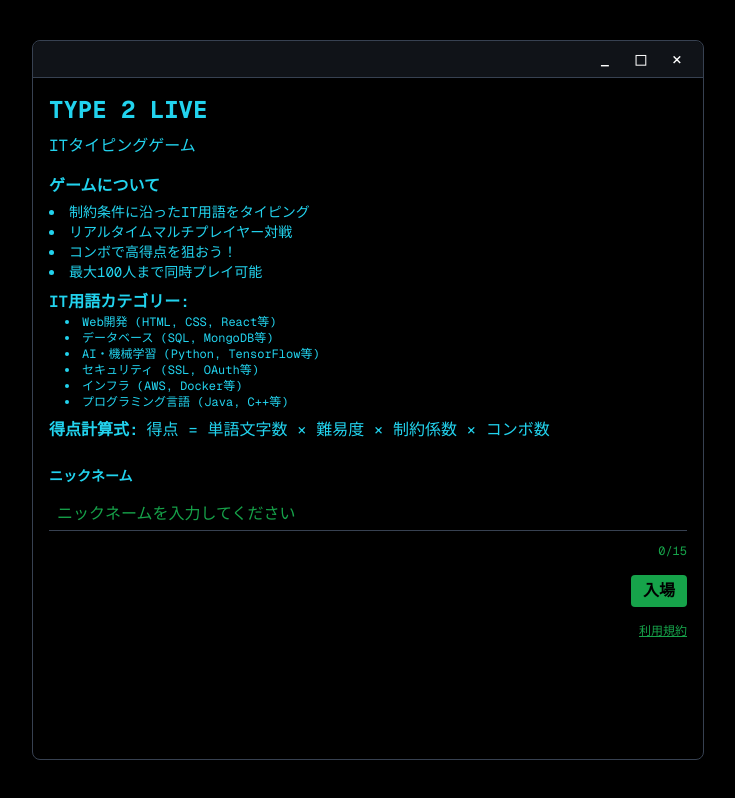
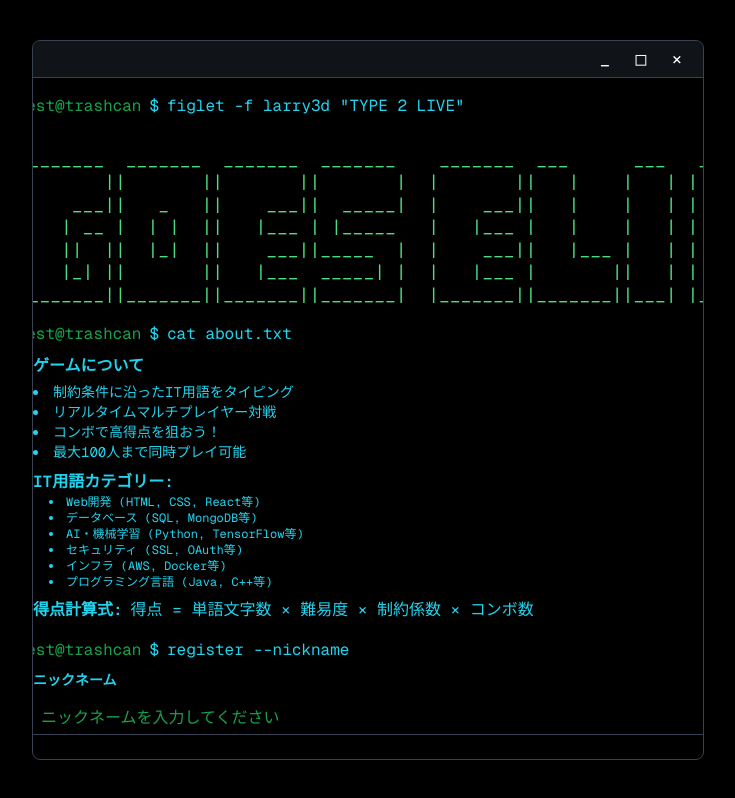
Before and after one commit to ulxsth/2506-hackz-brachio, a Next.js app in the folder frontend/: page / in a window 1280 px wide. Shown: the whole page, without its empty margins (272-1007 px from the left). Built offline with nearby package versions, Linux system fonts and the light colour scheme.

Commit message:
chore: 横スクロールバー消した

```diff
--- a/frontend/app/globals.css
+++ b/frontend/app/globals.css
@@ -44,3 +44,16 @@ a {
     color-scheme: dark;
   }
 }
+
+/* 横スクロールバーを非表示にするユーティリティ */
+.hide-horizonal-scrollbar {
+  scrollbar-width: none;
+  /* Firefox */
+  -ms-overflow-style: none;
+  /* IE, Edge */
+}
+
+.hide-horizonal-scrollbar::-webkit-scrollbar {
+  display: none;
+  /* Chrome, Safari, Opera */
+}
--- a/frontend/app/layout.tsx
+++ b/frontend/app/layout.tsx
@@ -28,7 +28,7 @@ export default function RootLayout({
       <body className={`${geistSans.variable} ${geistMono.variable} w-screen h-screen flex items-center justify-center bg-terminalBg`}>
         <JotaiProvider>
           <div className="w-screen h-screen flex items-center justify-center bg-terminalBg">
-            <div className="bg-terminalBg text-terminalText font-mono rounded-lg shadow-lg border border-terminalBorder w-full max-w-2xl h-[90vh] flex flex-col p-0">
+            <div className= "bg-terminalBg text-terminalText font-mono rounded-lg shadow-lg border border-terminalBorder w-full max-w-2xl h-[90vh] flex flex-col p-0">
               {/* ウィンドウヘッダー */}
               <div className="flex items-center justify-between bg-terminalBorder bg-opacity-30 px-3 py-1 rounded-t-lg border-b border-terminalBorder select-none">
                 <span className="text-xs font-bold tracking-widest"></span>
@@ -39,7 +39,7 @@ export default function RootLayout({
                 </div>
               </div>
               {/* 一枚板のターミナル内容 */}
-              <div className="flex-1 overflow-y-auto p-4">
+              <div className="flex-1 overflow-y-auto p-4 hide-horizonal-scrollbar">
                 {children}
               </div>
             </div>
--- a/frontend/app/page.tsx
+++ b/frontend/app/page.tsx
@@ -44,10 +44,35 @@ export default function Home() {
   };
 
   return (
-    <>
-      <h1 className="text-2xl font-bold mb-2">TYPE 2 LIVE</h1>
-      <p className="mb-4">ITタイピングゲーム</p>
+    <div className="overflow-x-auto min-w-max w-full h-full">
+      {/* ターミナル風コマンド履歴 */}
       <div className="mb-4">
+        <div className="flex items-center gap-2">
+          <span className="text-terminalAccent">guest@trashcan</span>
+          <span className="text-terminalText">$</span>
+          <span className="text-terminalText">figlet -f larry3d "TYPE 2 LIVE"</span>
+        </div>
+        <div>
+          <pre className="text-green-400 font-mono text-lg leading-tight mt-2 whitespace-pre">
+{`
+  _______  _______  _______  _______    _______  ___      ___   __   __  _______
+ |       ||       ||       ||       |  |       ||   |    |   | |  | |  ||       |
+ |    ___||   _   ||    ___||  _____|  |    ___||   |    |   | |  |_|  ||    ___|
+ |   | __ |  | |  ||   |___ | |_____   |   |___ |   |    |   | |       ||   |___
+ |   ||  ||  |_|  ||    ___||_____  |  |    ___||   |___ |   | |       ||    ___|
+ |   |_| ||       ||   |___  _____| |  |   |___ |       ||   | |   _   ||   |___
+ |_______||_______||_______||_______|  |_______||_______||___| |__| |__||_______|
+`}
+          </pre>
+        </div>
+      </div>
+      {/* 以下、説明やフォームもコマンド風で */}
+      <div className="mb-2 flex items-center gap-2">
+        <span className="text-terminalAccent">guest@trashcan</span>
+        <span className="text-terminalText">$</span>
+        <span className="text-terminalText">cat about.txt</span>
+      </div>
+      <div className="mb-4 pl-6 border-l-2 border-terminalBorder">
         <h2 className="font-semibold mb-1">ゲームについて</h2>
         <ul className="list-disc list-inside text-sm mb-2">
           <li>制約条件に沿ったIT用語をタイピング</li>
@@ -71,7 +96,12 @@ export default function Home() {
           <span className="ml-2">得点 = 単語文字数 × 難易度 × 制約係数 × コンボ数</span>
         </div>
       </div>
-      <form onSubmit={handleSubmit} className="flex flex-col gap-2 mt-6">
+      <div className="mb-2 flex items-center gap-2">
+        <span className="text-terminalAccent">guest@trashcan</span>
+        <span className="text-terminalText">$</span>
+        <span className="text-terminalText">register --nickname</span>
+      </div>
+      <form onSubmit={handleSubmit} className="flex flex-col gap-2 pl-6 border-l-2 border-terminalBorder">
         <label htmlFor="nickname" className="text-sm font-semibold mb-1">ニックネーム</label>
         <input
           type="text"
@@ -94,6 +124,6 @@ export default function Home() {
       <div className="mt-4 text-xs text-terminalAccent text-right">
         <a href="#" className="underline">利用規約</a>
       </div>
-    </>
+    </div>
   );
 }
```
Also changed, not shown: 1 other file (tests, documents, lock files or other folders).
